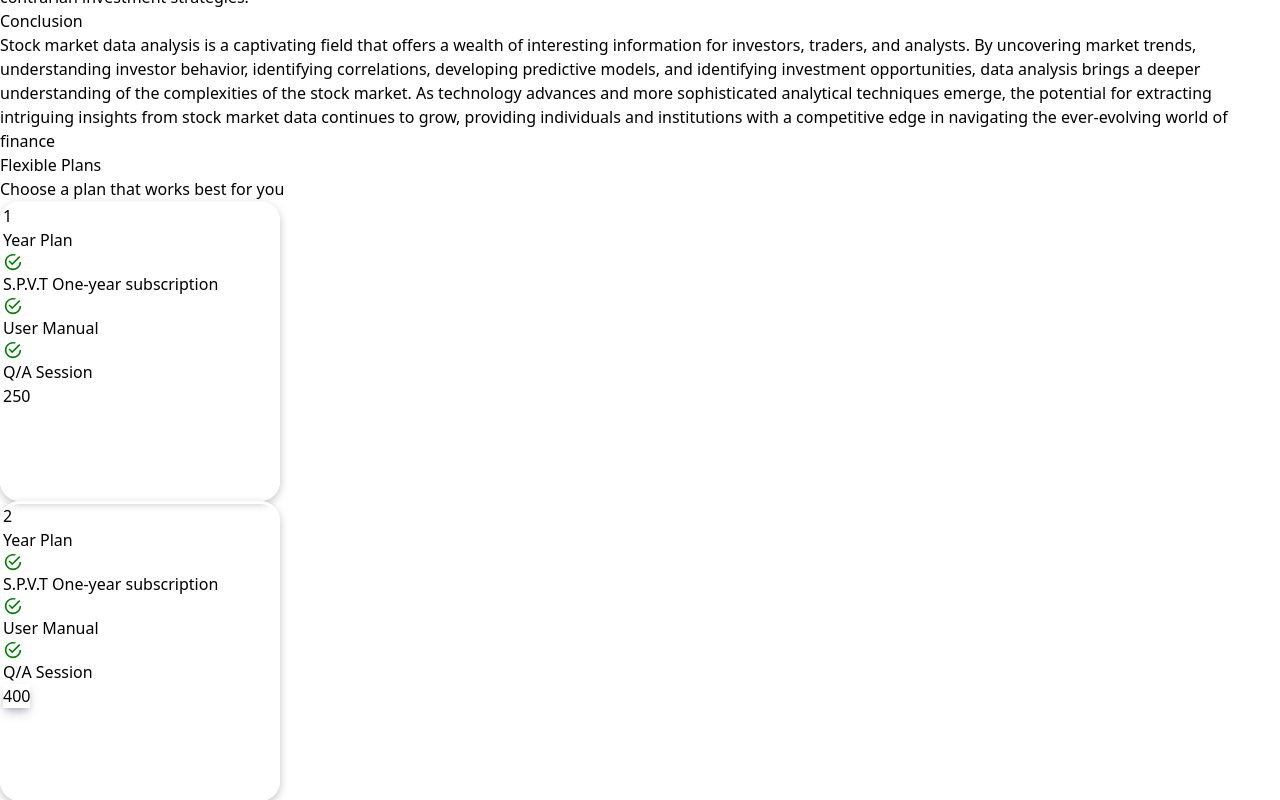
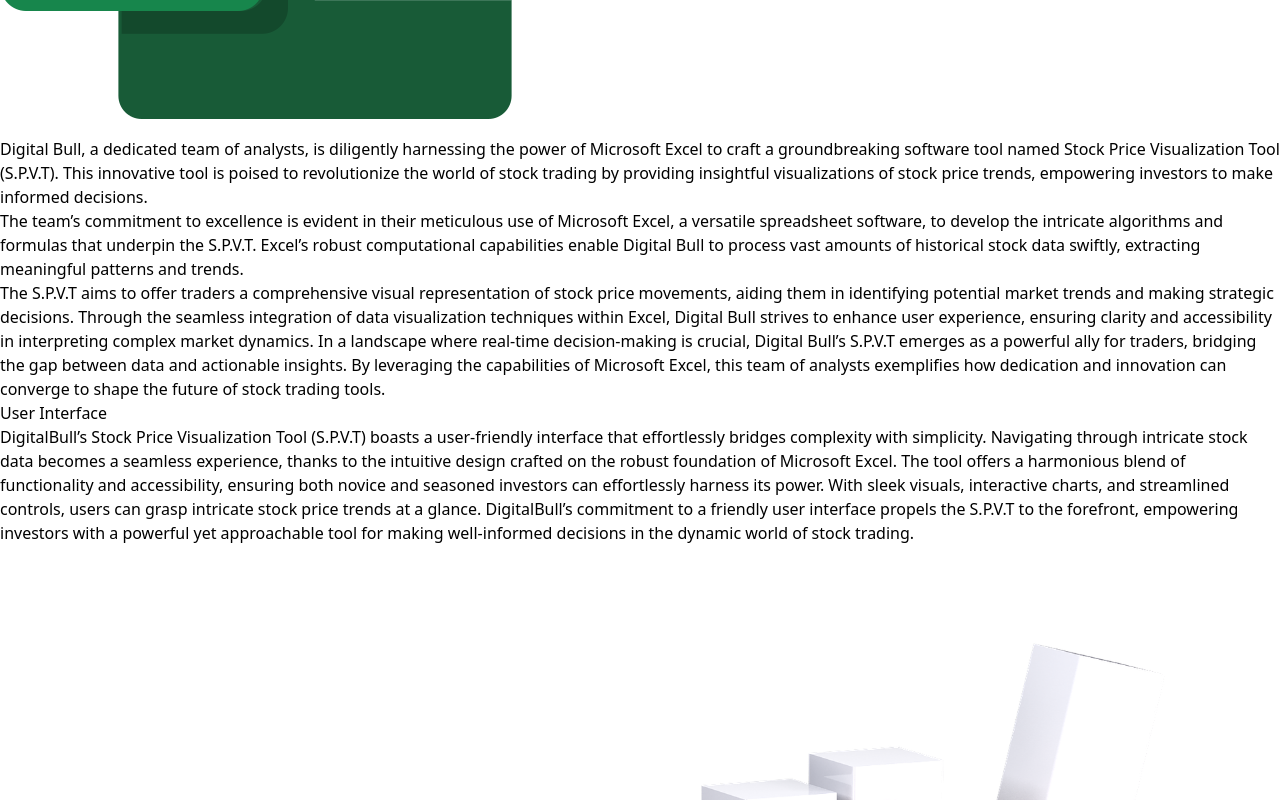
Before and after one commit to Shekinah007/digitalbull, a React (Vite) app: page / in a window 1280 px wide. Shown: the part 1500-2300 px from the top of the page. Built offline with nearby package versions, Linux system fonts and the light colour scheme.

Commit message:
Add intersection observer api and transitions

```diff
--- a/src/App.css
+++ b/src/App.css
@@ -1,6 +1,11 @@
 * {
     scroll-behavior: smooth;
     transition: 0.4s;
+
+}
+
+body {
+    overflow-x: hidden;
 }
 
 .sign-btn {
@@ -82,3 +87,32 @@
 }
 
 /* ----------------------- */
+
+
+.animate {
+    transform: translateX(200px);
+    opacity: 0;
+    transition: 1s;
+}
+
+.left {
+    transform: translateX(-200px);
+    transition: 1s;
+
+}
+
+.fade {
+    opacity: 0;
+    transition: 2s;
+}
+
+.card {
+    transform: translateY(100px);
+    transition: 1s;
+}
+
+
+.entrance {
+    transform: translate(0);
+    opacity: 1;
+}
--- a/src/App.jsx
+++ b/src/App.jsx
@@ -9,6 +9,9 @@ import { FaArrowAltCircleUp } from "react-icons/fa";
 
 
 import graphImg from "./assets/images/graph-3078539_1920.png"
+import excelImg1 from "./assets/images/6296676_excel_microsoft_office_office365_icon.png"
+import excelImg2 from "./assets/images/excel-3873854_1280.png"
+
 import Benefits from './components/Benefits';
 import { Plans } from './components/Plans';
 import { Footer } from './components/Footer';
@@ -20,19 +23,22 @@ function App() {
 
   const [sideBar, handleSideBar] = useState(false)
 
+  const [isIntersecting, setIsIntersecting] = useState(false)
+
   useEffect(() => {
-    let classes = document.querySelectorAll(".animate")
-
-
+    let classes = document.querySelectorAll(".animate, .left, .fade, .card")
 
     const observer = new IntersectionObserver(entries => {
       entries.forEach(entry => {
         if (entry.isIntersecting) {
           console.log("INTERSECTING")
           console.log(entry.target.classList.add("entrance"))
+          // setIsIntersecting(false)
         }
         else {
           console.log("Not Intersecting")
+          // setIsIntersecting(true)
+
           console.log(entry.target.classList.remove("entrance"))
         }
       })
@@ -44,19 +50,22 @@ function App() {
       observer.observe(elements);
     }
 
-
-  })
+  }, [isIntersecting])
 
   return (
     <div className="bg-black min-h-screen mt-[60px] w-full text-black">
-      <button onClick={()=> {
-        window.scrollTo(0,0 )
+      <button onClick={() => {
+        window.scrollTo(0, 0)
       }} className={`fixed bottom-[30px] right-[30px]`}>
-        <FaArrowAltCircleUp size="50px" color="#686868da"/>
+        <FaArrowAltCircleUp size="50px" color="#686868da" />
       </button>
       <Navbar handleSideBar={handleSideBar} sideBar={sideBar} />
       <Sidebar sideBar={sideBar} />
-      <div id="top" className="p-3 md:p-0   bg-gradient-to-b from-white to-gray-300 text-black min-h-[calc(100vh-60px)]  flex flex-col md:flex-row items-center justify-center gap-5 md:gap-20">
+      <div id="top"
+        className={`
+          p-3 md:p-0  bg-gradient-to-b from-white to-gray-300 text-black min-h-[calc(100vh-60px)]
+          flex flex-col md:flex-row items-center justify-center gap-5 md:gap-20
+        `}>
         <div className="md:w-[500px] flex flex-col gap-5">
           <h1 className="text-4xl font-bold self-start">TRADE WITH CONFIDENCE</h1>
           <p> Digital bull provides unique training on stock price data analysis and give you the tools to explore the
@@ -67,8 +76,88 @@ function App() {
         <img src={graphImg} alt="graph image" className="w-[500px] " />
       </div>
 
-      <Benefits />
-      <Plans />
+      <div className=" bg-gradient-to-t from-white to-gray-300 text-gray-600 flex flex-col gap-10 md:gap-48 md:py-20">
+        <div className="flex flex-col md:flex-row items-center justify-center md:gap-20 md:px-20 ">
+          <img src={excelImg1} className="h-[300px] left" />
+          <p className="w-[600px] animate flex flex-col gap-5 max-w-[80vw]">
+            <p className="animate">
+              Digital Bull, a dedicated team of analysts, is diligently harnessing the
+              power of Microsoft Excel to craft a groundbreaking software tool named
+              Stock Price Visualization Tool (S.P.V.T). This innovative tool is poised
+              to revolutionize the world of stock trading by providing insightful
+              visualizations of stock price trends, empowering investors to make informed
+              decisions.
+            </p>
+            <p className="animate">
+              The team’s commitment to excellence is evident in their meticulous use of
+              Microsoft Excel, a versatile spreadsheet software, to develop the intricate
+              algorithms and formulas that underpin the S.P.V.T. Excel’s robust
+              computational capabilities enable Digital Bull to process vast amounts
+              of historical stock data swiftly, extracting meaningful patterns and
+              trends.
+            </p>
+            <p className="animate">
+              The S.P.V.T aims to offer traders a comprehensive visual
+              representation of stock price movements, aiding them in identifying potential
+              market trends and making strategic decisions. Through the seamless
+              integration of data visualization techniques within Excel,
+              Digital Bull strives to enhance user experience, ensuring clarity
+              and accessibility in interpreting complex market dynamics.
+              In a landscape where real-time decision-making is crucial,
+              Digital Bull’s S.P.V.T emerges as a powerful ally for traders,
+              bridging the gap between data and actionable insights. By leveraging the
+              capabilities of Microsoft Excel, this team of analysts exemplifies how
+              dedication and innovation can converge to shape the future of stock trading
+              tools.
+            </p>
+          </p>
+
+        </div>
+        <div className=" flex flex-col md:flex-row items-center justify-center md:gap-20 md:px-20 ">
+          <div className="w-[600px] left flex flex-col gap-5  max-w-[80vw]" >
+            <h2 className="text-3xl font-semibold">User Interface</h2>
+            <p className="left">
+              DigitalBull’s Stock Price Visualization Tool (S.P.V.T) boasts a user-friendly
+              interface that effortlessly bridges complexity with simplicity. Navigating
+              through intricate stock data becomes a seamless experience, thanks to the
+              intuitive design crafted on the robust foundation of Microsoft Excel.
+              The tool offers a harmonious blend of functionality and accessibility,
+              ensuring both novice and seasoned investors can effortlessly harness its
+              power. With sleek visuals, interactive charts, and streamlined controls,
+              users can grasp intricate stock price trends at a glance.
+              DigitalBull’s commitment to a friendly user interface propels the S.P.V.T
+              to the forefront, empowering investors with a powerful yet approachable
+              tool for making well-informed decisions in the dynamic world of stock trading.
+            </p>
+          </div>
+          <img src={graphImg} className="h-[300px] animate" />
+
+        </div>
+        <div className="flex flex-col md:flex-row items-center justify-center md:gap-20 md:px-20 ">
+          <img src={graphImg} className="h-[300px] left" />
+          <div className="w-[600px] animate flex flex-col gap-5  max-w-[80vw]">
+            <h2 className="text-3xl font-semibold">User Manual</h2>
+            <p className="animate">
+              DIGITAL BULL’s commitment to user empowerment extends beyond software
+              design to an exceptional user manual accompanying
+              the Stock Price Visualization Tool (S.P.V.T). Meticulously curated,
+              the manual serves as a comprehensive guide, unraveling the intricate
+              features of the tool with clarity and precision.
+              From step-by-step setup instructions to in-depth explanations of
+              advanced functionalities, users are ushered into a realm of
+              understanding. Digital Bull’s user manual is more than a guide;
+              it’s a strategic companion, fostering a seamless learning curve.
+              As investors embark on harnessing the full potential of S.P.V.T,
+              this well-crafted manual stands as a beacon, ensuring mastery and
+              confidence in navigating the complexities of stock analysis.
+            </p>
+          </div>
+
+        </div>
+      </div>
+
+      <Benefits isIntersecting={isIntersecting} />
+      <Plans isIntersecting={isIntersecting} />
       {/* <div className="min-h-screen bg-black contain">
         <div class="parent">
           <div class="child"></div>
--- a/src/components/Navbar.jsx
+++ b/src/components/Navbar.jsx
@@ -6,7 +6,7 @@ import { Sling as Hamburger } from 'hamburger-react'
 
 export const Navbar = ({ handleSideBar, sideBar }) => {
   return (
-    <div className="h-[60px] fixed top-0 left-0 right-0 bg-white bg-gradient-to-t from-white to-gray-300 flex flex-row justify-between items-center px-5 text-black">
+    <nav className="h-[60px] z-10 fixed top-0 left-0 right-0 bg-white bg-gradient-to-t from-white to-gray-300 flex flex-row justify-between items-center px-5 text-black">
       <div className="flex gap-5 items-center">
         <div>
           <a href="#top" className="border-b-2 border-red-400 font-bold text-xl md:text-xl">DIGITAL <span className="red">BULL</span></a>
@@ -20,10 +20,10 @@ export const Navbar = ({ handleSideBar, sideBar }) => {
       </div>
       <a href="mailto:digitalbull@gmail.com" className="hidden md:block rounded-md border-2 border-gray-400 p-1 px-2 contact hover:border-white">Contact Us</a>
 
-     <div className="md:hidden">
+      <div className="md:hidden">
         <Hamburger toggle={handleSideBar} toggled={sideBar} />
-     </div>
+      </div>
 
-    </div>
+    </nav>
   )
 }
--- a/src/components/Plans.jsx
+++ b/src/components/Plans.jsx
@@ -1,11 +1,12 @@
 import { IoMdCheckmarkCircleOutline } from "react-icons/io";
-export const Plans = () => {
+export const Plans = ({ isIntersecting }) => {
     return (
         <div id="plans" className="min-h-screen flex flex-col items-center justify-center gap-5 bg-white py-10 text-gray-500">
             <h2 className="text-3xl font-bold"><span className="text-red-400">Flexible</span> Plans</h2>
             <p className="text-lg font-semibold">Choose a plan that works best for you</p>
             <div className="flex flex-wrap items-center justify-center gap-10">
-                <div className="card flex flex-col justify-start gap-5">
+
+                <div className={`card flex flex-col justify-start gap-5 animate`}>
                     <div className="bg-red-400 h-[140px] w-full flex flex-col gap-1 justify-center
                         items-center text-white font-bold rounded-t-[20px] ">
                         <h4 className="font-bold text-3xl">1</h4>
@@ -31,7 +32,7 @@ export const Plans = () => {
                     </div>
                 </div>
 
-                <div className="card flex flex-col justify-start gap-5">
+                <div className="card flex flex-col justify-start gap-5 animate">
                     <div className="bg-red-400 h-[140px] w-full flex flex-col gap-1 justify-center
                         items-center text-white font-bold rounded-t-[20px] ">
                         <h4 className="font-bold text-3xl">2</h4>
```
Also changed, not shown: src/components/Benefits.jsx (+7 -6 lines), src/assets/images/6296676_excel_microsoft_office_office365_icon.png (added), src/assets/images/excel-3873854_1280.png (added).
